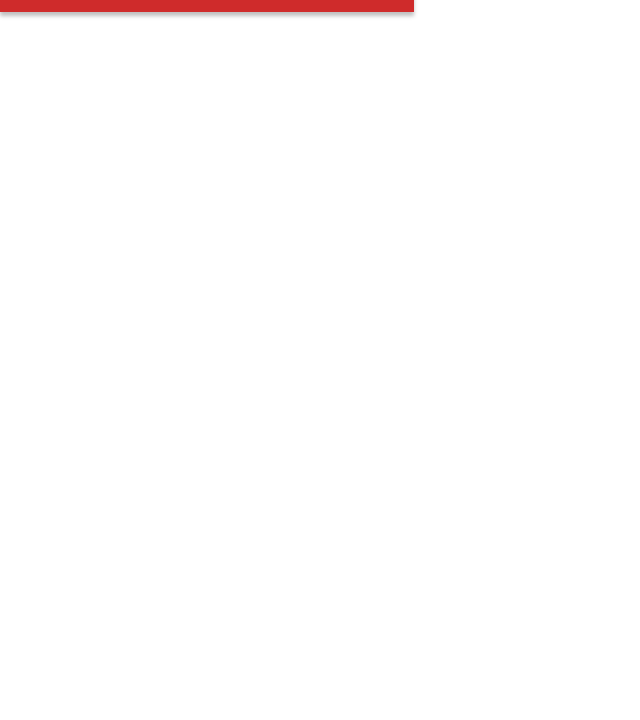
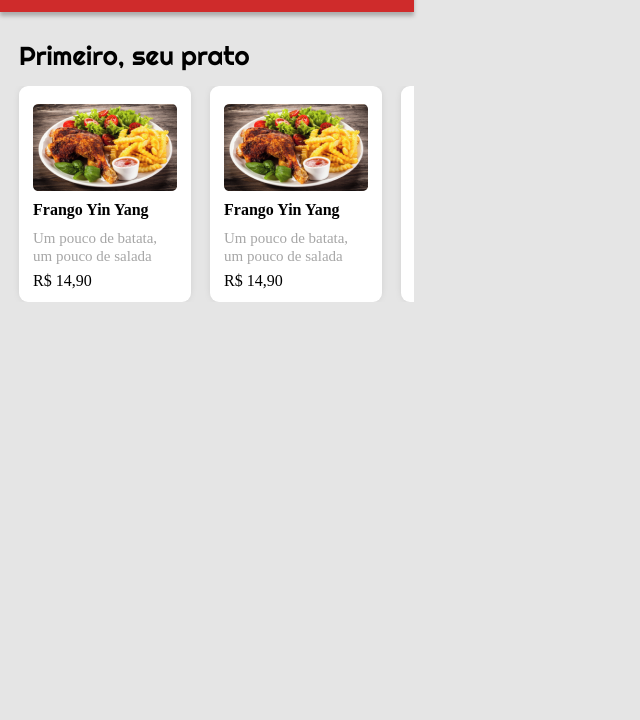
Before and after one commit to MilenaKozima/projeto3-driveneats, a plain HTML site: page index.html in a window 1280 px wide. Shown: the part 80-800 px from the top of the page, without its empty margins (0-640 px from the left). Drawn offline with Linux system fonts and the light colour scheme.

Commit message:
Versão primeiro o prato pronto

```diff
--- a/CSS/style.css
+++ b/CSS/style.css
@@ -1,6 +1,7 @@
 body{
     font-family: 'Righteous', cursive;
     font-family: 'Roboto', sans-serif;
+background-color: #E5E5E5;
 }
 
 * {
@@ -11,10 +12,12 @@ body{
     width: 414px;
     height: 92px;
     background-color: #CF2B2B;
+    position: fixed;
+    top:0;
+    left: 0;;
     display: flex;
     flex-direction: column;
     justify-content: center;
-    position: fixed;
     box-shadow: 0px 4px 4px rgba(0, 0, 0, 0.25);
 }
 
@@ -28,8 +31,72 @@ body{
 
 .topo p:nth-child(2){
     font-size: 18px;
+
     font-family: 'Righteous', cursive;
     font-weight: 400;
     color: #FFFFFF;
     margin-left: 21px;
 }
+
+.primeiro{
+    width: 414px;
+}
+
+.primeiro p:nth-child(1){
+    margin-left: 19px;
+    font-family: 'Righteous', cursive;
+    font-weight: 400;
+    font-size: 26px;
+    margin-top: 123px;
+}
+
+.pratos{
+    margin-top: 17px;
+    display: flex;
+    flex-wrap: nowrap;
+    overflow-x: scroll;
+}
+
+.opcoes{
+    width: 172px;
+    height: 216px;
+    margin-left: 19px;
+    background-color:  #FFFFFF;
+    box-shadow: 0px 0px 10px -4px rgba(0, 0, 0, 0.25);
+    border-radius: 9px;
+}
+
+.opcoes img{
+    width: 144px;
+    height: 87px;
+    margin-top: 18px;
+    margin-left: 14px;
+    margin-right: 14px;
+}
+
+.primeiro p:nth-child(2) {
+    height: 23px;
+    font-size: 16px;
+    margin-top: 8px;
+    margin-left: 14px;
+    font-weight: 700;
+}
+
+.primeiro p:nth-child(3) {
+    color: #A6A6A6;
+    height: 39px;
+    line-height: 18px;
+    font-size: 15px;
+    margin-top: 4px;
+    margin-left: 14px;
+    margin-right: 14px;
+    font-weight: 300;
+}
+
+.primeiro p:nth-child(4) {
+    font-size: 16px;
+    height: 19px;
+    margin-top: 5px;
+    margin-left: 14px;
+    font-weight: 400;
+}
--- a/index.html
+++ b/index.html
@@ -7,8 +7,8 @@
     <link rel="stylesheet" href="./CSS/style.css">
     <link rel="stylesheet" href="./CSS/reset.css">
     <link rel="preconnect" href="https://fonts.googleapis.com">
-<link rel="preconnect" href="https://fonts.gstatic.com" crossorigin>
-<link href="https://fonts.googleapis.com/css2?family=Righteous&family=Roboto:ital,wght@0,900;1,900&display=swap" rel="stylesheet">
+    <link rel="preconnect" href="https://fonts.gstatic.com" crossorigin>
+    <link href="https://fonts.googleapis.com/css2?family=Righteous&family=Roboto:ital,wght@0,100;0,300;0,400;0,500;0,700;1,100;1,300;1,400;1,500&display=swap" rel="stylesheet">
     <title>DrivenEats</title>
 </head>
 <body>
@@ -16,5 +16,30 @@
         <p>Driveneats</p>
         <p>Sua comida em 6 minutos</p>
     </div>
+    <div class="conteudo">
+        <div class="primeiro">
+            <p>Primeiro, seu prato</p>
+            <div class="pratos">
+                <div class="opcoes">
+                <img src="./imagens/frango_yin_yang 1.png">
+                <p>Frango Yin Yang</p>
+                <p>Um pouco de batata, um pouco de salada</p>
+                <p>R$ 14,90</p>
+                </div>
+                <div class="opcoes">
+                <img src="./imagens/frango_yin_yang 1.png">
+                <p>Frango Yin Yang</p>
+                <p>Um pouco de batata, um pouco de salada</p>
+                <p>R$ 14,90</p>
+                </div>
+                <div class="opcoes">
+                <img src="./imagens/frango_yin_yang 1.png">
+                <p>Frango Yin Yang</p>
+                <p>Um pouco de batata, um pouco de salada</p>
+                <p>R$ 14,90</p>
+                </div>
+            </div>
+        </div>
+    </div>
 </body>
 </html>
```
Also changed, not shown: imagens/frango_yin_yang 1.png (added).
